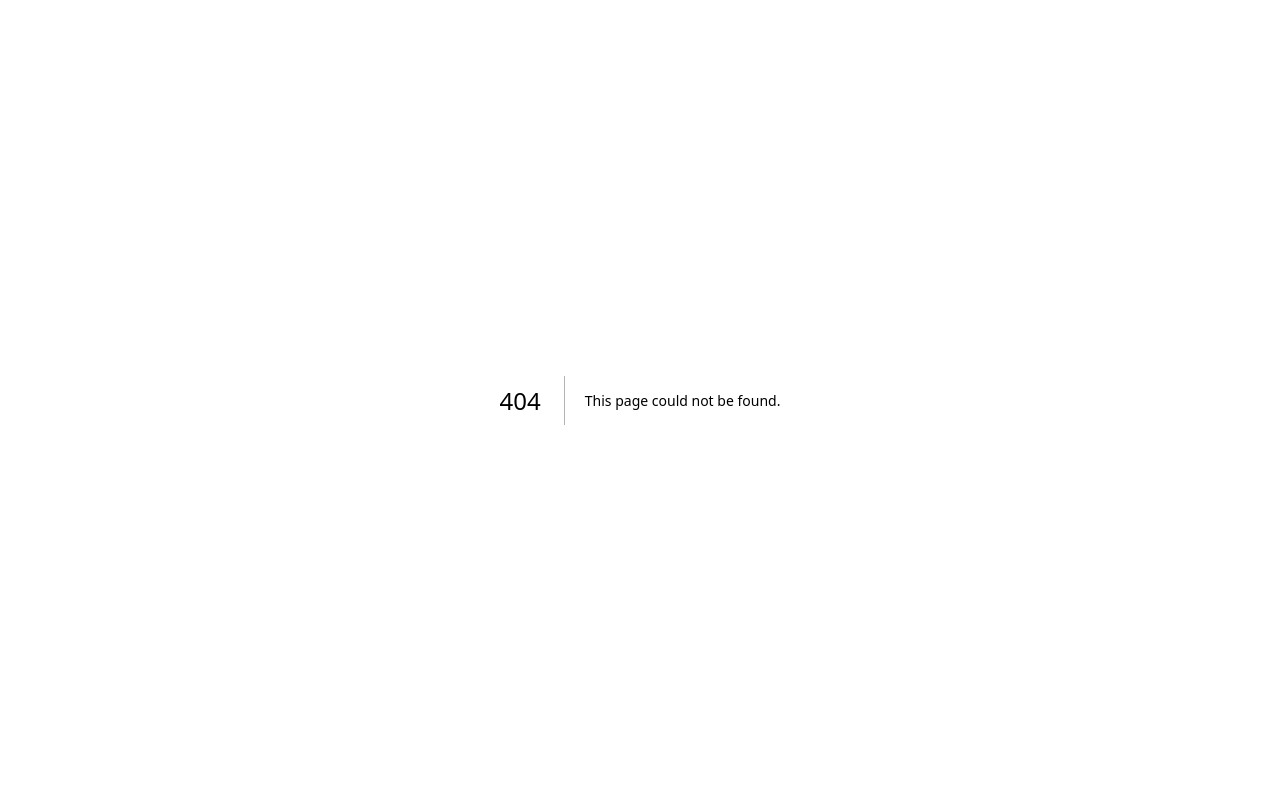
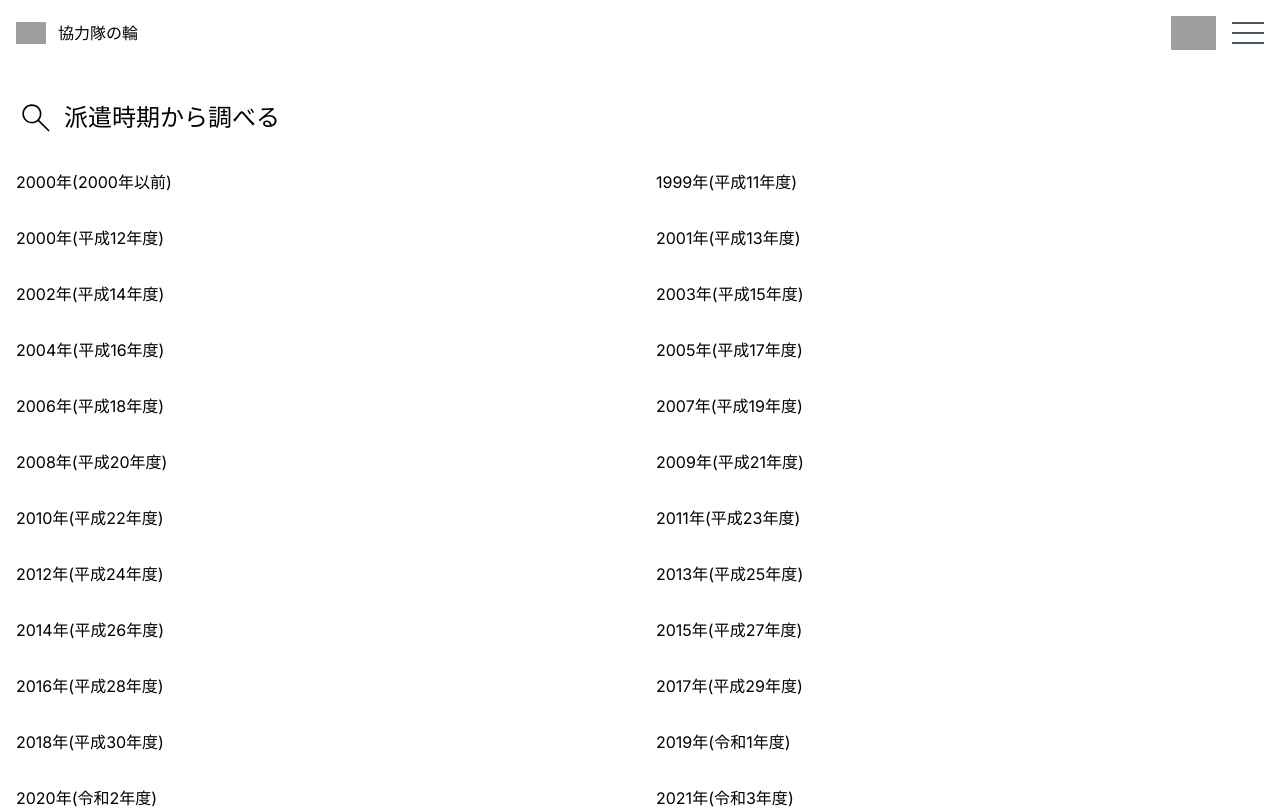
Before and after one commit to takahiro-okada/nextjs-jocv, a Next.js app: page /cohorts in a window 1280 px wide. Before the commit this address had no page. Shown: the top 809 px of the page. Built offline with nearby package versions, Linux system fonts and the light colour scheme; grey boxes are pictures that could not be loaded.

Commit message:
✨ Add cohorts page

```diff
--- /dev/null
+++ b/app/cohorts/page.tsx
@@ -0,0 +1,32 @@
+import Header from '@/components/Header';
+import Link from 'next/link';
+import Footer from '@/components/Footer';
+import SectionTitle from '@/components/SectionTitle';
+import { cohorts } from '@/constants/cohorts';
+
+export default function Page() {
+  return (
+    <>
+      <Header />
+
+      <main className="mt-8 mx-4">
+        <SectionTitle title="派遣時期" />
+
+        <div className="mt-8">
+          <ul className="grid grid-cols-2 gap-8">
+            {cohorts.map((cohort) => (
+              <li key={cohort.id}>
+                <Link href={`/cohorts/${cohort.year}`} className="hover:text-blue-600">
+                  {cohort.year}年({cohort.era}
+                  {cohort.eraYear ? `${cohort.eraYear}年度` : ''})
+                </Link>
+              </li>
+            ))}
+          </ul>
+        </div>
+      </main>
+
+      <Footer />
+    </>
+  );
+}
--- a/components/HamburgerButton/index.tsx
+++ b/components/HamburgerButton/index.tsx
@@ -29,7 +29,7 @@ export default function HamburgerButton() {
             <Link href="#">ホーム</Link>
           </li>
           <li>
-            <Link href="/cohort">隊次から調べる</Link>
+            <Link href="/cohorts">隊次から調べる</Link>
           </li>
           <li>
             <Link href="/dispatchedcountry">任地から調べる</Link>
```
